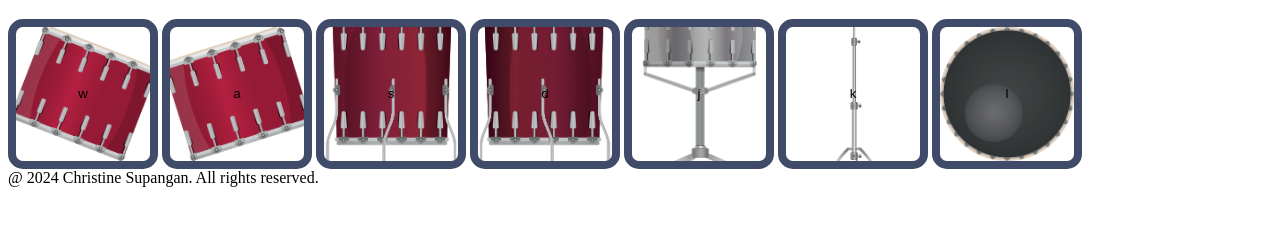
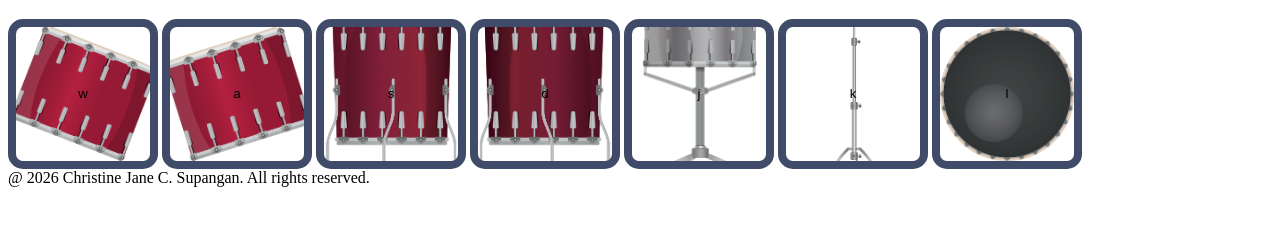
Before and after one commit to Jh-ai-05/SUPANGAN_DRUM-KIT-PROJECT, a plain HTML site: page index.html in a window 1280 px wide. Shown: the part 62-288 px from the top of the page. Drawn offline with Linux system fonts and the light colour scheme.

Commit message:
Update footer copyright year to 2026

```diff
--- a/index.html
+++ b/index.html
@@ -24,7 +24,7 @@
 <script src="index.js" charset="utf-8"></script>
 
 <footer>
- @ 2024 Christine Supangan. All rights reserved.
+ @ 2026 Christine Jane C. Supangan. All rights reserved.
 </footer>
 </body>
 </html>
```
